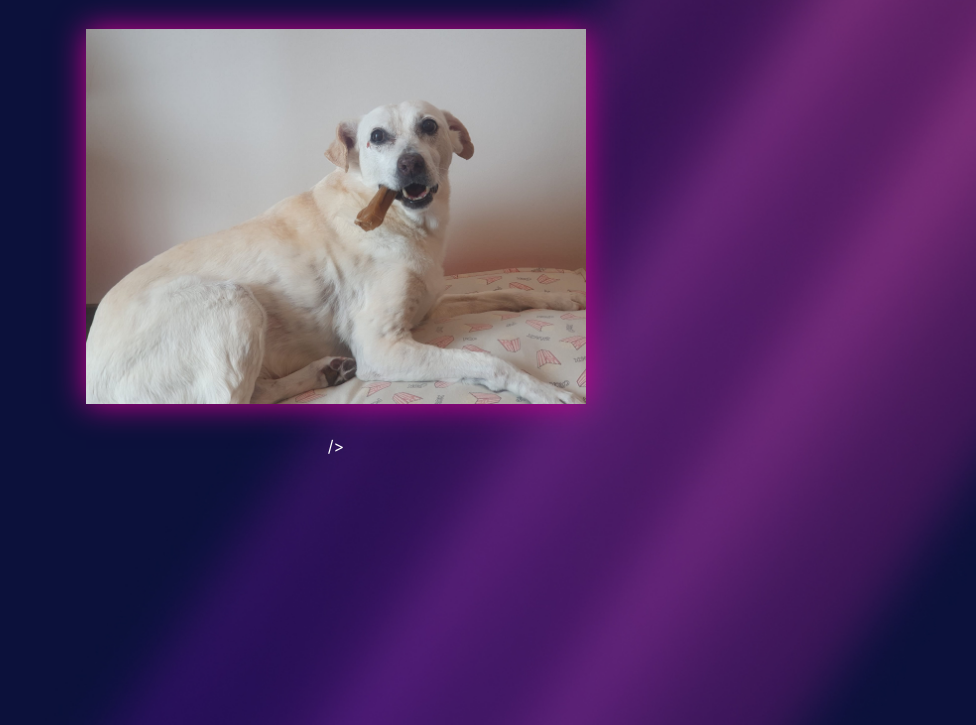
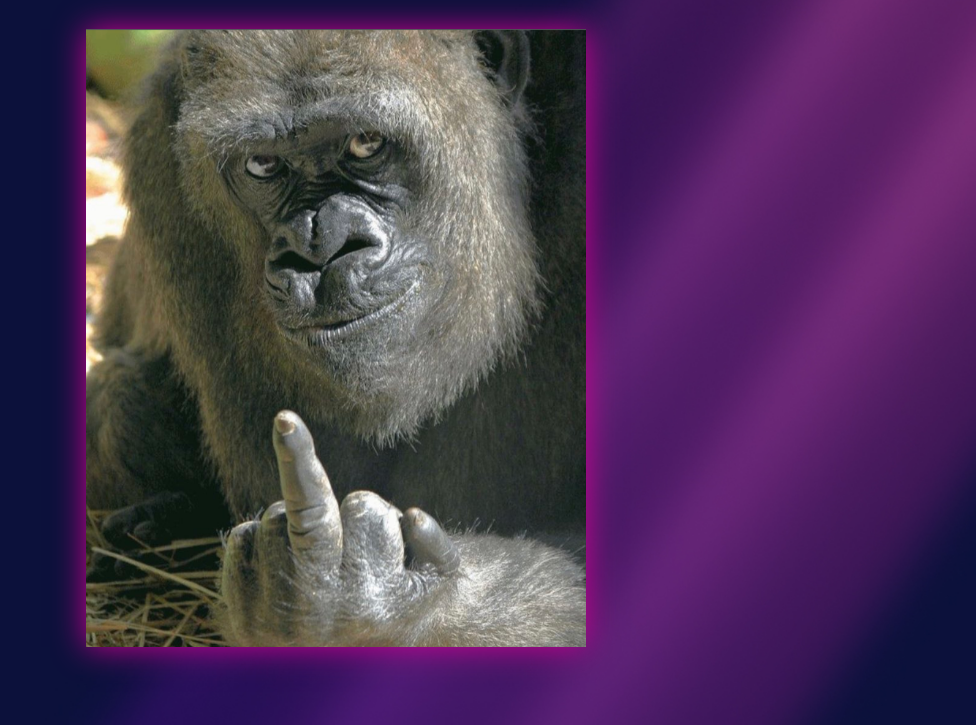
Before and after one commit to elenavolpato/EPICODE-BW1, a plain HTML site: page end.html in a window 1280 px wide. Shown: the part 75-800 px from the top of the page, without its empty margins (304-1280 px from the left). Drawn offline with Linux system fonts and the light colour scheme.

Commit message:
last fixes

```diff
--- a/end.html
+++ b/end.html
@@ -8,10 +8,9 @@
   </head>
   <body>
     <h3>Sto capendo tutto</h3>
-    <img src="./assets/imgs/vaniglia.jpeg" />
+    <img src="./assets/imgs/gorilla.png" />
     <!--   <h3>Grazie</h3>
     <img src="./assets/imgs/gorilla.png" -->
-    />
   </body>
 </html>
 
```
